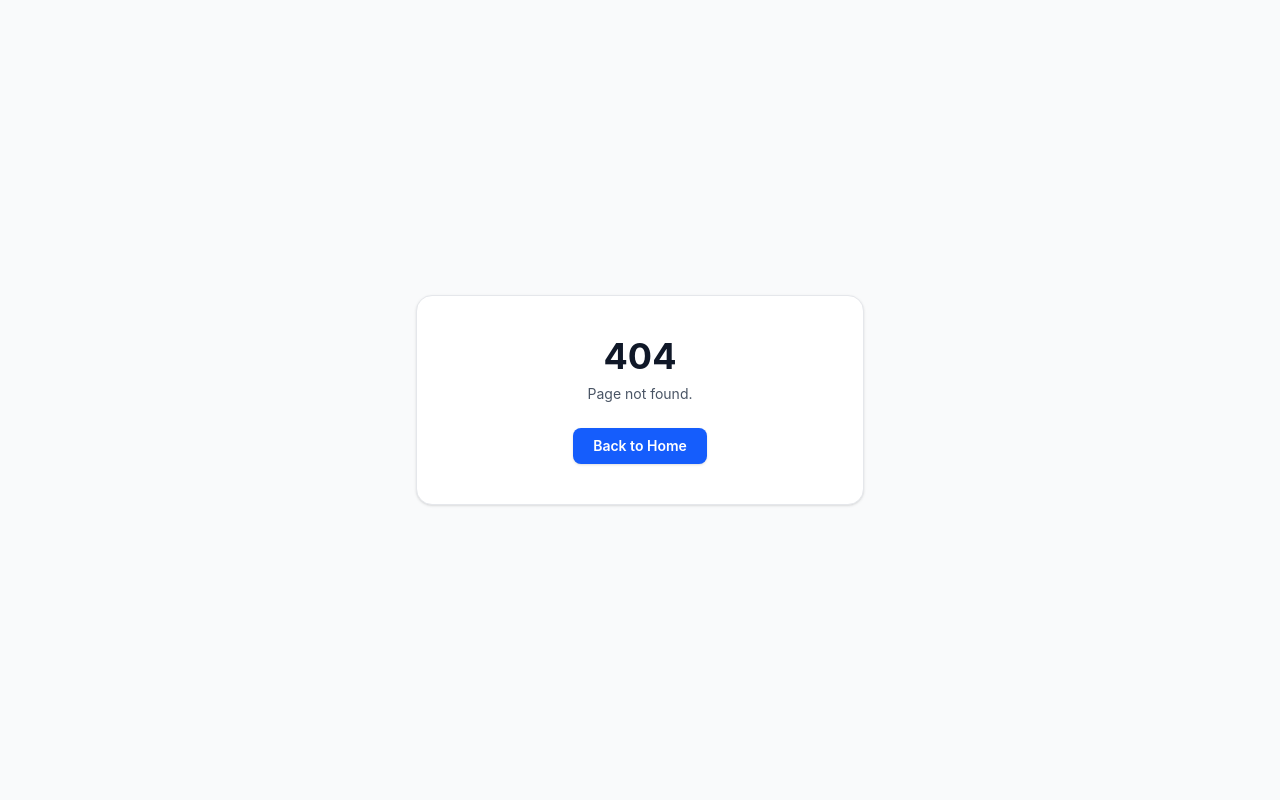
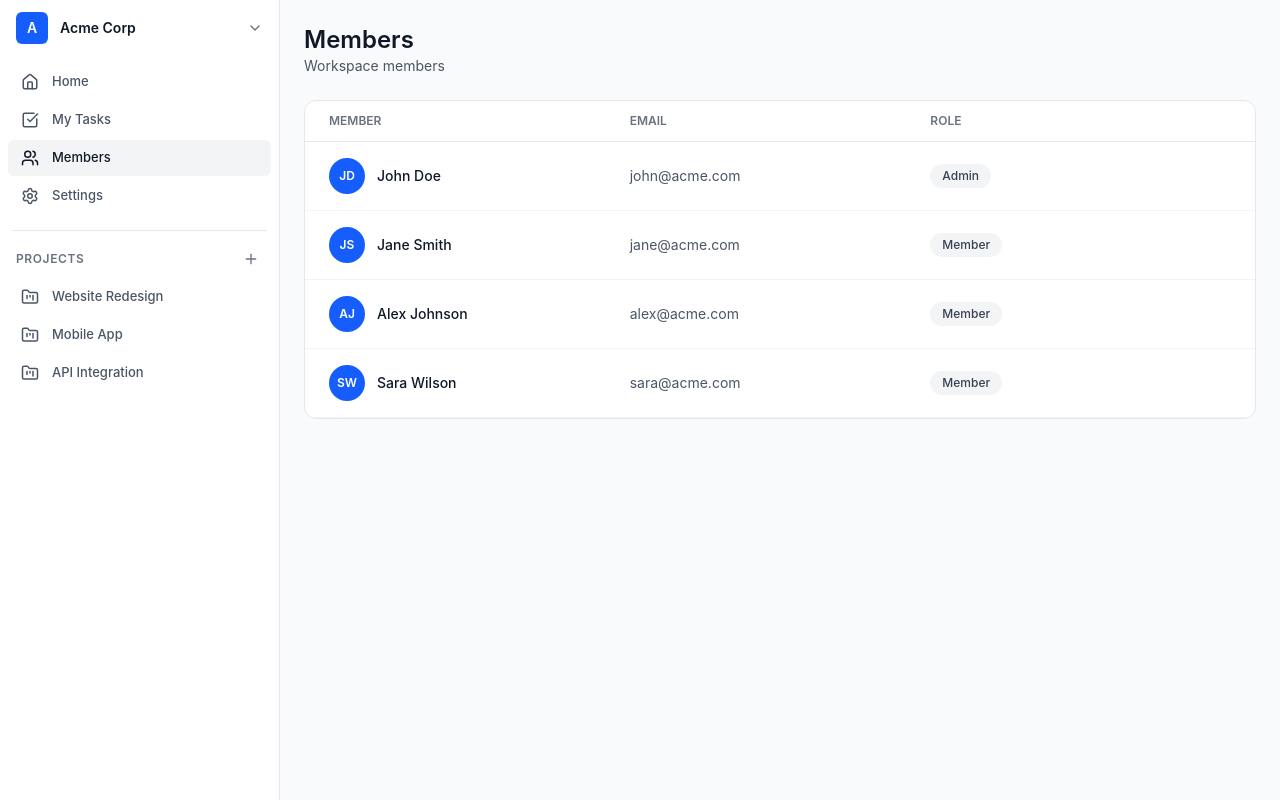
Before and after one commit to shrishaanth/Taskify, a React (Vite) app in the folder client/: page /members in a window 1280 px wide. Before the commit this address had no page. Built offline with nearby package versions, Linux system fonts and the light colour scheme.

Commit message:
Added members,settings and project page

```diff
--- a/client/src/App.tsx
+++ b/client/src/App.tsx
@@ -2,6 +2,9 @@ import { BrowserRouter, Routes, Route } from "react-router-dom";
 import Index from "./Pages/Index";
 import MyTasksPage from "./Pages/MyTasksPage";
 import NotFound from "./Pages/NotFound";
+import Members from "./Pages/Members";
+import Project from "./Pages/Project";
+import Settings from "./Pages/Settings";
 
 const App = () => {
   return (
@@ -10,6 +13,9 @@ const App = () => {
         <Route path="/" element={<Index />} />
         <Route path="/my-tasks" element={<MyTasksPage />} />
         <Route path="*" element={<NotFound />} />
+        <Route path="/members" element={<Members />} />
+        <Route path="/projects/:id" element={<Project />} />
+        <Route path="/settings" element={<Settings />} />
       </Routes>
     </BrowserRouter>
   );
--- /dev/null
+++ b/client/src/Pages/Members.tsx
@@ -0,0 +1,96 @@
+import AppSidebar from "../Components/AppSideBar";
+
+const members = [
+  {
+    id: "1",
+    name: "John Doe",
+    email: "john@acme.com",
+    role: "Admin",
+  },
+  {
+    id: "2",
+    name: "Jane Smith",
+    email: "jane@acme.com",
+    role: "Member",
+  },
+  {
+    id: "3",
+    name: "Alex Johnson",
+    email: "alex@acme.com",
+    role: "Member",
+  },
+  {
+    id: "4",
+    name: "Sara Wilson",
+    email: "sara@acme.com",
+    role: "Member",
+  },
+];
+
+const Members = () => {
+  const getInitials = (name: string) =>
+    name
+      .split(" ")
+      .map((n) => n[0])
+      .join("")
+      .toUpperCase();
+
+  return (
+    <div className="min-h-screen flex bg-gray-50">
+      <AppSidebar />
+
+      <main className="flex-1 overflow-auto p-6">
+        <div className="mx-auto w-full max-w-7xl">
+
+          {/* Header */}
+          <header className="mb-6">
+            <h1 className="text-2xl font-semibold text-gray-900">
+              Members
+            </h1>
+            <p className="text-sm text-gray-600">
+              Workspace members
+            </p>
+          </header>
+
+          {/* Table */}
+          <div className="overflow-hidden rounded-xl border border-gray-200 bg-white">
+
+            {/* Table Head */}
+            <div className="grid grid-cols-3 border-b border-gray-200 px-6 py-3 text-xs font-semibold uppercase text-gray-500">
+              <span>Member</span>
+              <span>Email</span>
+              <span>Role</span>
+            </div>
+
+            {/* Rows */}
+            {members.map((member) => (
+              <div
+                key={member.id}
+                className="grid grid-cols-3 items-center border-b border-gray-100 px-6 py-4"
+              >
+                <div className="flex items-center gap-3">
+                  <div className="flex h-9 w-9 items-center justify-center rounded-full bg-blue-600 text-xs font-semibold text-white">
+                    {getInitials(member.name)}
+                  </div>
+                  <span className="text-sm font-medium text-gray-900">
+                    {member.name}
+                  </span>
+                </div>
+
+                <span className="text-sm text-gray-600">
+                  {member.email}
+                </span>
+
+                <span className="inline-flex w-fit rounded-full bg-gray-100 px-3 py-1 text-xs font-medium text-gray-700">
+                  {member.role}
+                </span>
+              </div>
+            ))}
+          </div>
+        </div>
+      </main>
+    </div>
+  );
+};
+
+export default Members;
--- /dev/null
+++ b/client/src/Pages/Project.tsx
@@ -0,0 +1,61 @@
+import { useParams } from "react-router-dom";
+import { useState } from "react";
+import AppSidebar from "../Components/AppSideBar";
+import KanbanBoard from "../Components/KanbanBoard";
+import { AnalyticsCard, mockTasks } from "../Components/Home";
+import type { Task } from "../Components/TaskCard";
+
+const projects = [
+  { id: "1", name: "Website Redesign" },
+  { id: "2", name: "Mobile App" },
+  { id: "3", name: "API Integration" },
+];
+
+const Project = () => {
+  const { id } = useParams();
+
+  const project = projects.find((p) => p.id === id);
+
+  // For now we filter mock tasks randomly for demo
+  const [tasks, setTasks] = useState<Task[]>(
+    mockTasks.filter((t) => t.id) // simple demo filter
+  );
+
+  if (!project) {
+    return (
+      <div className="p-10 text-center text-gray-600">
+        Project not found
+      </div>
+    );
+  }
+
+  return (
+    <div className="min-h-screen flex bg-gray-50">
+      <AppSidebar />
+
+      <main className="flex-1 overflow-auto p-6">
+        <div className="mx-auto w-full max-w-7xl">
+
+          {/* Header */}
+          <header className="mb-6">
+            <h1 className="text-2xl font-semibold text-gray-900">
+              {project.name}
+            </h1>
+            <p className="text-sm text-gray-600">
+              Kanban Board
+            </p>
+          </header>
+
+          {/* Analytics */}
+          <AnalyticsCard tasks={tasks} />
+
+          {/* Kanban */}
+          <KanbanBoard tasks={tasks} setTasks={setTasks} />
+
+        </div>
+      </main>
+    </div>
+  );
+};
+
+export default Project;
--- /dev/null
+++ b/client/src/Pages/Settings.tsx
@@ -0,0 +1,32 @@
+import AppSidebar from "../Components/AppSideBar";
+
+const Settings = () => {
+  return (
+    <div className="min-h-screen flex bg-gray-50">
+      <AppSidebar />
+
+      <main className="flex-1 overflow-auto p-6">
+        <div className="mx-auto w-full max-w-7xl">
+
+          <header className="mb-6">
+            <h1 className="text-2xl font-semibold text-gray-900">
+              Settings
+            </h1>
+            <p className="text-sm text-gray-600">
+              Workspace settings
+            </p>
+          </header>
+
+          <div className="flex h-[400px] items-center justify-center rounded-xl border border-gray-200 bg-white">
+            <p className="text-gray-500 text-sm">
+              Settings page coming soon.
+            </p>
+          </div>
+
+        </div>
+      </main>
+    </div>
+  );
+};
+
+export default Settings;
```
